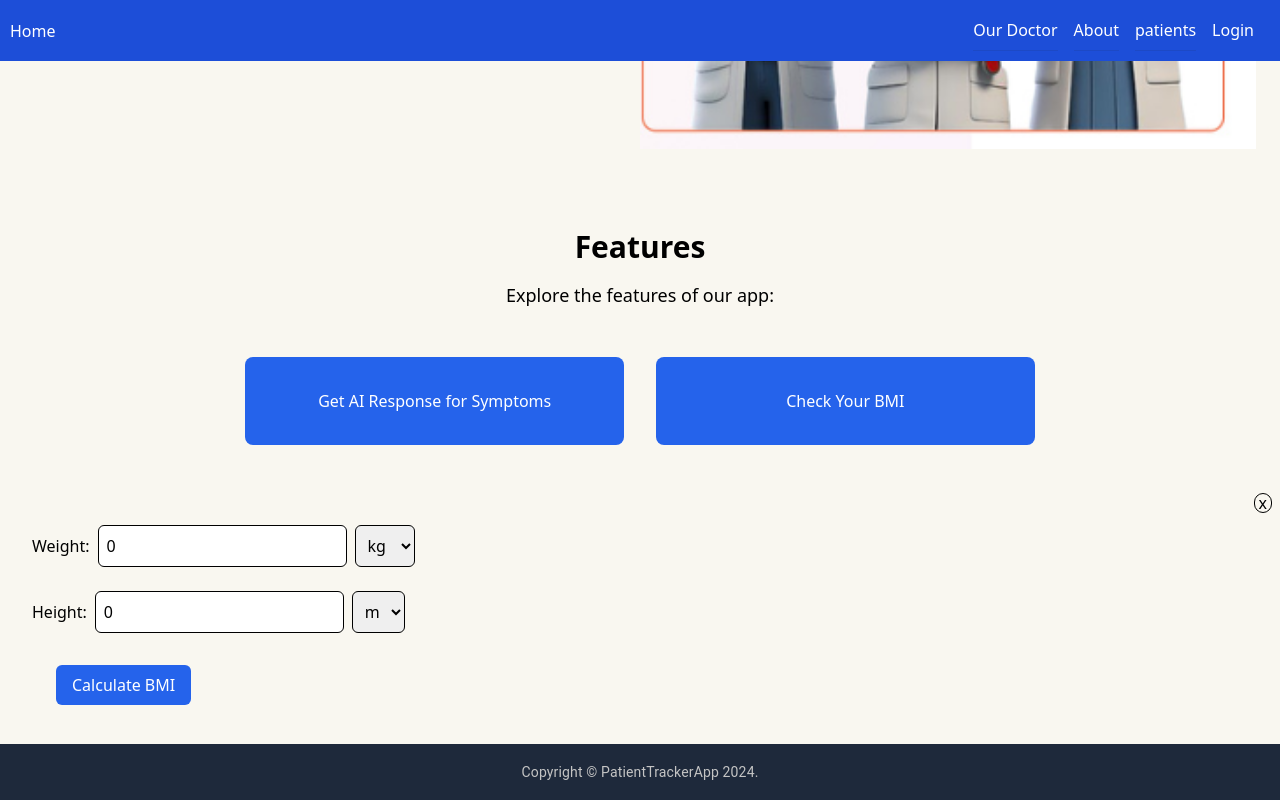
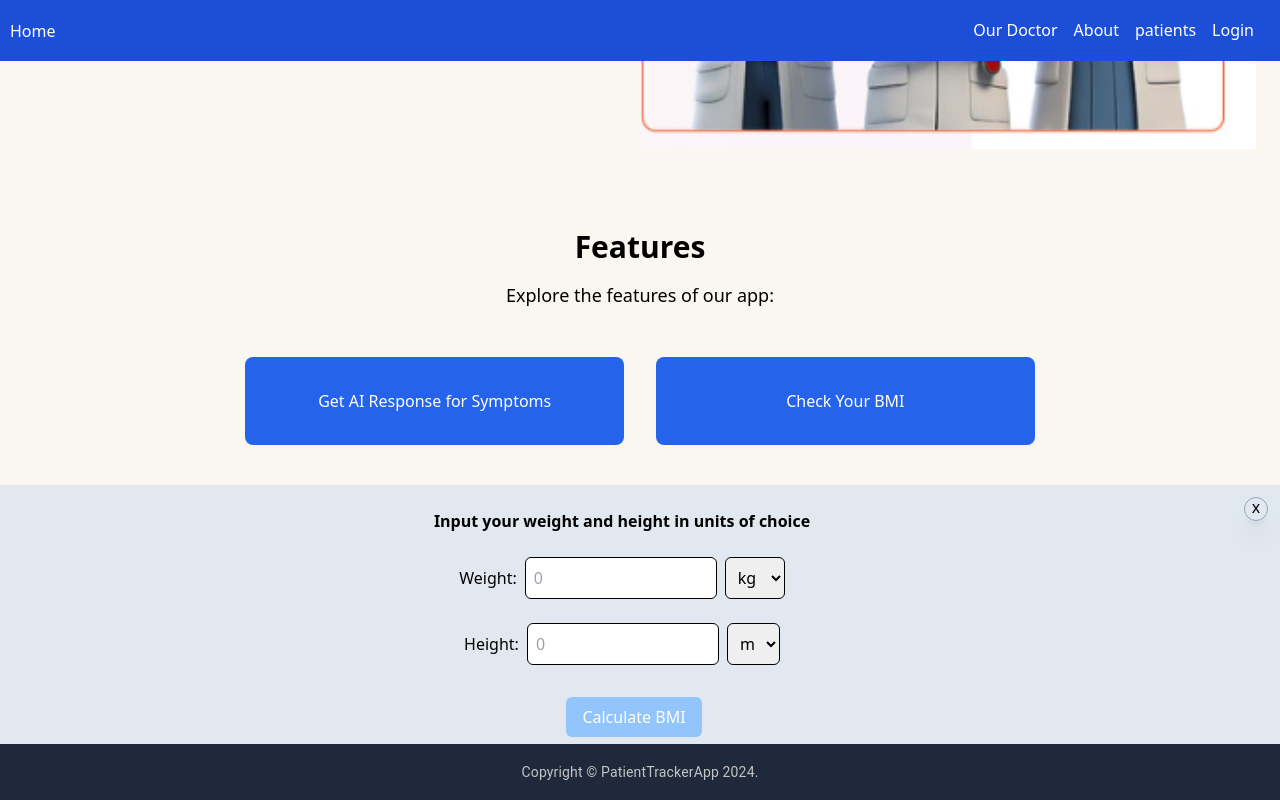
Before and after one commit to elnino10/patient-tracker-app, a React (Vite) app in the folder client/: page / in a window 1280 px wide. Both pictures are taken after a click on the button "Check Your BMI". Shown: the part 468-1268 px from the top of the page. Built offline with nearby package versions, Linux system fonts and the light colour scheme; no server answers.

Commit message:
modify BMICalculator.jsx

```diff
--- a/client/src/components/index.js
+++ b/client/src/components/index.js
@@ -7,6 +7,7 @@ import PasswordRecoveryEmail from "../components/layoutForms/PasswordRecoveryEma
 import PasswordResetForm from "../components/layoutForms/PasswordResetForm.jsx";
 import Footer from "../components/layout/Footer.jsx";
 import ProfileImageUploader from "./layout/ProfileImageUploader.jsx";
+import BMICalculator from "./layout/BMICalculator.jsx";
 
 export {
   Login,
@@ -18,4 +19,5 @@ export {
   PasswordResetForm,
   Footer,
   ProfileImageUploader,
+  BMICalculator,
 };
--- /dev/null
+++ b/client/src/components/layout/BMICalculator.jsx
@@ -0,0 +1,133 @@
+import React, { useState } from "react";
+
+const BMICalculator = () => {
+  const [weight, setWeight] = useState(null);
+  const [height, setHeight] = useState(null);
+  const [weightUnit, setWeightUnit] = useState("kg");
+  const [heightUnit, setHeightUnit] = useState("m");
+  const [bmiResult, setBMIResult] = useState(null);
+  const [resetResult, setResetResult] = useState(false);
+
+  const calculateBMI = () => {
+    let bmi;
+    let weightKg;
+    let heightMeters;
+
+    if (weightUnit === "lbs") weightKg = weight * 0.453592;
+    else weightKg = weight;
+
+    if (heightUnit === "ft") heightMeters = height * 0.3048;
+    else heightMeters = height;
+
+    bmi = weightKg / heightMeters ** 2;
+
+    setBMIResult(bmi);
+    setResetResult(false);
+  };
+
+  const handleWeightChange = (e) => {
+    if (e.target.value === "") setWeight(null);
+    else setWeight(parseFloat(e.target.value));
+    setResetResult(true);
+  };
+
+  const handleHeightChange = (e) => {
+    if (e.target.value === "") setHeight(null);
+    else setHeight(parseFloat(e.target.value));
+    setResetResult(true);
+  };
+
+  return (
+    <div className="pt-1 flex flex-col items-center">
+      <p className="font-bold">Input your weight and height in units of choice</p>
+      <div className="pt-3 flex flex-col justify-center items-center mt-3">
+        <div className="">
+          <label>Weight:</label>
+          <input
+            type="number"
+            value={weight}
+            placeholder="0"
+            onChange={handleWeightChange}
+            className="border border-black rounded-md p-2 ml-2 w-28 md:w-48"
+          />
+          <select
+            value={weightUnit}
+            onChange={(e) => setWeightUnit(e.target.value)}
+            className="border border-black rounded-md p-2 ml-2"
+          >
+            <option value="kg">kg</option>
+            <option value="lbs">lbs</option>
+          </select>
+        </div>
+        <div className="pt-6">
+          <label>Height:</label>
+          <input
+            type="number"
+            value={height}
+            placeholder="0"
+            onChange={handleHeightChange}
+            className="border border-black rounded-md p-2 ml-2 w-28 md:w-48"
+          />
+          <select
+            value={heightUnit}
+            onChange={(e) => setHeightUnit(e.target.value)}
+            className="border border-black rounded-md p-2 ml-2"
+          >
+            <option value="m">m</option>
+            <option value="in">ft</option>
+          </select>
+        </div>
+      </div>
+      <div className="pt-8 pl-4 flex justify-center">
+        <button
+          disabled={!weight || !height}
+          onClick={calculateBMI}
+          className={`${
+            !weight || !height ? "bg-blue-300" : "bg-blue-600"
+          } ml-2  text-white py-2 px-4 rounded-md pt-2 hover:bg-blue-700`}
+        >
+          Calculate BMI
+        </button>
+      </div>
+      <div
+        className={`${
+          bmiResult && !resetResult ? "flex" : "invisible"
+        } justify-center`}
+      >
+        {/* {bmiResult && ( */}
+        <div className="mt-5 w-[90%] flex flex-col items-center justify-center text-center md:w-[70%] ">
+          <h3 className="font-bold text-lg border border-slate-400 rounded-sm p-2 shadow-xl mb-5 ml-5">
+            Your BMI is: {Math.round(bmiResult)}
+          </h3>
+          {bmiResult < 18.5 && (
+            <p>
+              Your BMI suggests that you are underweight. It's important to
+              maintain a healthy weight for your overall well-being. Consider
+              consulting with a healthcare professional for personalized advice
+              on gaining weight safely.
+            </p>
+          )}
+          {bmiResult >= 18.5 && bmiResult <= 24.9 && (
+            <p>
+              Congratulations! Your BMI falls within the normal range. Keep up
+              the good work with your healthy lifestyle habits to maintain your
+              weight and overall well-being.
+            </p>
+          )}
+          {bmiResult >= 25 && (
+            <p>
+              Your BMI indicates that you are overweight. It's important to take
+              steps to manage your weight for your health. Consider making
+              healthy lifestyle changes such as increasing physical activity and
+              adopting a balanced diet. Consulting with a healthcare
+              professional can provide personalized guidance.
+            </p>
+          )}
+        </div>
+        {/* )} */}
+      </div>
+    </div>
+  );
+};
+
+export default BMICalculator;
--- a/client/src/pages/BmiCalculator.jsx
+++ /dev/null
@@ -1,109 +0,0 @@
-import React, { useState } from "react";
-
-const BMICalculator = () => {
-  const [weight, setWeight] = useState(0);
-  const [height, setHeight] = useState(0);
-  const [weightUnit, setWeightUnit] = useState("kg");
-  const [heightUnit, setHeightUnit] = useState("m");
-  const [bmiResult, setBMIResult] = useState(null);
-
-  const calculateBMI = () => {
-    let bmi;
-
-    if (weightUnit === "lbs" && heightUnit === "in") {
-      bmi = 703 * (weight / (height * height));
-    }
-
-    if (weightUnit === "kg" && heightUnit === "m") {
-      bmi = weight / (height * height);
-
-    }
-    if (bmi < 18.5) {
-      console.log("You are underweight. You need to feed more");
-    }
-    setBMIResult(bmi);
-  };
-
-  return (
-    <div className="pt-2">
-      <div>
-        <div>
-          <label>Weight:</label>
-          <input
-            type="number"
-            value={weight}
-            onChange={(e) => setWeight(parseFloat(e.target.value))}
-            className="border border-black rounded-md p-2 ml-2"
-          />
-          <select
-            value={weightUnit}
-            onChange={(e) => setWeightUnit(e.target.value)}
-            className="border border-black rounded-md p-2 ml-2"
-          >
-            <option value="kg">kg</option>
-            <option value="lbs">lbs</option>
-          </select>
-        </div>
-        <div className="pt-6">
-          <label>Height:</label>
-          <input
-            type="number"
-            value={height}
-            onChange={(e) => setHeight(parseFloat(e.target.value))}
-            className="border border-black rounded-md p-2 ml-2"
-          />
-          <select
-            value={heightUnit}
-            onChange={(e) => setHeightUnit(e.target.value)}
-            className="border border-black rounded-md p-2 ml-2"
-          >
-            <option value="m">m</option>
-            <option value="in">in</option>
-          </select>
-        </div>
-      </div>
-
-      <div className="pt-8 pl-4 justify-end">
-        <button
-          onClick={calculateBMI}
-          className="ml-2 bg-blue-600 text-white py-2 px-4 rounded-md pt-2 hover:bg-blue-700"
-        >
-          Calculate BMI
-        </button>
-      </div>
-      <div>
-        {bmiResult && (
-          <div className="pt-8">
-            <h3>Your BMI is: {Math.round(bmiResult)}</h3>
-            {bmiResult < 18.5 && (
-              <p>
-                Your BMI suggests that you are underweight. It's important to
-                maintain a healthy weight for your overall well-being. Consider
-                consulting with a healthcare professional for personalized
-                advice on gaining weight safely.
-              </p>
-            )}
-            {bmiResult >= 18.5 && bmiResult <= 24.9 && (
-              <p>
-                Congratulations! Your BMI falls within the normal range. Keep up
-                the good work with your healthy lifestyle habits to maintain
-                your weight and overall well-being.
-              </p>
-            )}
-            {bmiResult >= 25 && (
-              <p>
-                Your BMI indicates that you are overweight. It's important to
-                take steps to manage your weight for your health. Consider
-                making healthy lifestyle changes such as increasing physical
-                activity and adopting a balanced diet. Consulting with a
-                healthcare professional can provide personalized guidance.
-              </p>
-            )}
-          </div>
-        )}
-      </div>
-    </div>
-  );
-};
-
-export default BMICalculator;
--- a/client/src/pages/HomePage.jsx
+++ b/client/src/pages/HomePage.jsx
@@ -2,7 +2,7 @@ import { useState } from "react";
 import { Link } from "react-router-dom";
 import sideImg from "../assets/images/doc.png";
 import securityIcon from "../assets/images/icon1.png";
-import BmiCalculator from "./BmiCalculator.jsx";
+import { BMICalculator } from "../components";
 
 const HomePage = ({ token }) => {
   const [showBMI, setShowBMI] = useState(false);
@@ -99,14 +99,14 @@ const HomePage = ({ token }) => {
       {/* BMI and Symptoms check Section */}
       <div className="mb-5">
         {showBMI && (
-          <div className="flex justify-between md:justify-center">
-            <div className="container mx-auto py-20 flex px-8 pt-8">
-              <BmiCalculator />
+          <div className="flex justify-between md:justify-center bg-slate-200">
+            <div className="container mx-auto py-20 flex px-8 pt-5 justify-center">
+              <BMICalculator />
             </div>
             <div>
               <span
                 onClick={handleClose}
-                className="border border-black rounded-full p-1 mt-2 mr-2 h-5 flex items-center"
+                className="border border-slate-400 shadow-xl rounded-full pb-1 mt-3 mr-3 h-6 w-6 flex justify-center items-center"
               >
                 x
               </span>
```
Also changed, not shown: client/src/pages/UserProfile.jsx (+0 -19 lines).
